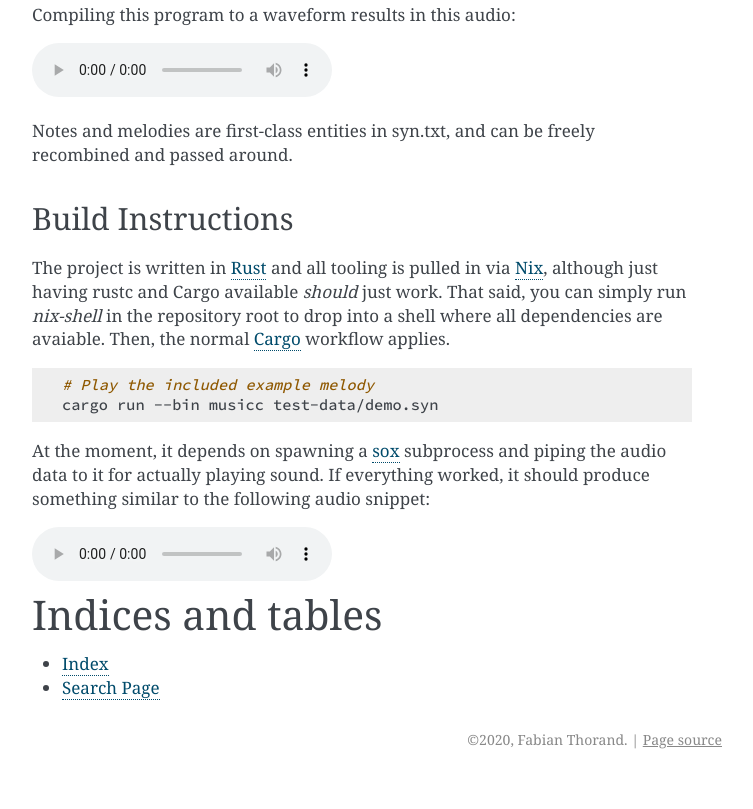
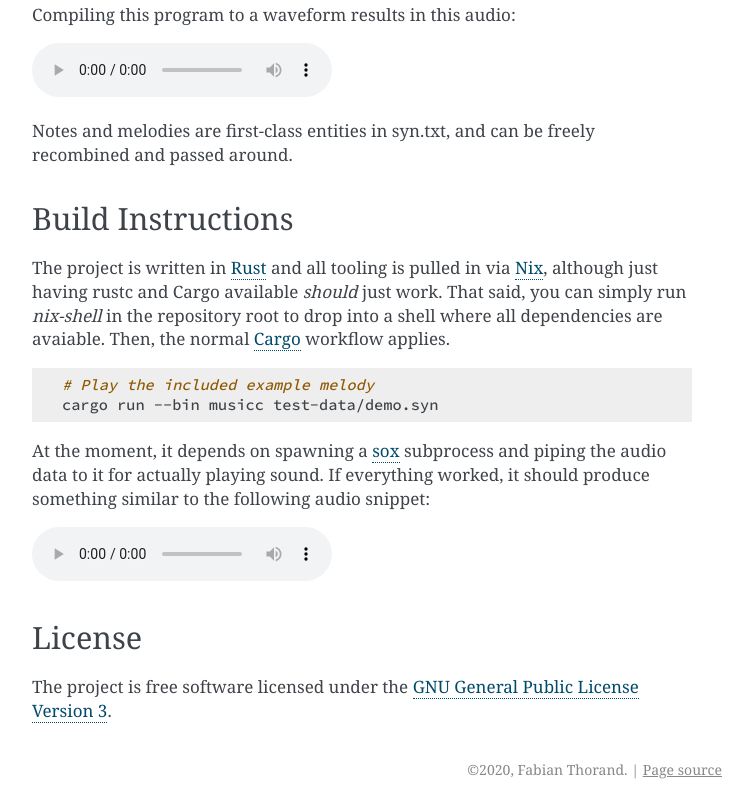
Before and after one commit to fatho/syn-txt, a plain HTML site: page index.html in a window 1280 px wide. Shown: the part 927-1736 px from the top of the page, without its empty margins (388-1141 px from the left). Before the commit the page ends 1706 px from the top, so only its background shows below. Drawn offline with Linux system fonts and the light colour scheme.

Commit message:
Add license note

```diff
--- a/index.html
+++ b/index.html
@@ -96,13 +96,10 @@ If everything worked, it should produce something similar to the following audio
       <source src="_static/demo.ogg" type="audio/ogg">
       Your browser does not support the <code>audio</code> element.
 </audio></div>
+<div class="section" id="license">
+<h2>License<a class="headerlink" href="#license" title="Permalink to this headline">¶</a></h2>
+<p>The project is free software licensed under the <a class="reference external" href="https://www.gnu.org/licenses/gpl-3.0.en.html">GNU General Public License Version 3</a>.</p>
 </div>
-<div class="section" id="indices-and-tables">
-<h1>Indices and tables<a class="headerlink" href="#indices-and-tables" title="Permalink to this headline">¶</a></h1>
-<ul class="simple">
-<li><p><a class="reference internal" href="genindex.html"><span class="std std-ref">Index</span></a></p></li>
-<li><p><a class="reference internal" href="search.html"><span class="std std-ref">Search Page</span></a></p></li>
-</ul>
 </div>
 
 
--- a/searchindex.js
+++ b/searchindex.js
@@ -1 +1 @@
-Search.setIndex({docnames:["index"],envversion:{"sphinx.domains.c":1,"sphinx.domains.changeset":1,"sphinx.domains.citation":1,"sphinx.domains.cpp":1,"sphinx.domains.javascript":1,"sphinx.domains.math":2,"sphinx.domains.python":1,"sphinx.domains.rst":1,"sphinx.domains.std":1,sphinx:56},filenames:["index.rst"],objects:{},objnames:{},objtypes:{},terms:{"class":0,That:0,The:0,Then:0,actual:0,all:0,alreadi:0,although:0,appli:0,around:0,audio:0,avaiabl:0,avail:0,begin:0,bin:0,bpm:0,browser:0,built:0,can:0,cargo:0,chord:0,code:0,compil:0,contain:0,data:0,declar:0,defin:0,demo:0,depend:0,doe:0,drop:0,element:0,entiti:0,everyth:0,few:0,first:0,follow:0,freeli:0,futur:0,gener:0,give:0,goal:0,have:0,howev:0,includ:0,index:0,interpret:0,just:0,languag:0,length:0,like:0,melodi:0,moment:0,much:0,musicc:0,nix:0,normal:0,note:0,outlin:0,page:0,pass:0,piano:0,pipe:0,pitch:0,plai:0,plan:0,produc:0,program:0,progress:0,project:0,prototyp:0,pull:0,recombin:0,repositori:0,result:0,roadmap:0,roll:0,root:0,rough:0,run:0,rust:0,rustc:0,said:0,scheme:0,search:0,shell:0,should:0,similar:0,simpl:0,simpli:0,small:0,snippet:0,someth:0,song:0,sound:0,sox:0,spawn:0,stack:0,subprocess:0,subset:0,support:0,syn:0,test:0,thi:0,tool:0,turn:0,txt:0,used:0,veloc:0,veri:0,via:0,waveform:0,what:0,where:0,work:0,workflow:0,workstat:0,written:0,you:0,your:0},titles:["A text-based synthesizer"],titleterms:{base:0,build:0,exampl:0,indic:0,instruct:0,synthes:0,tabl:0,text:0}})
+Search.setIndex({docnames:["index"],envversion:{"sphinx.domains.c":1,"sphinx.domains.changeset":1,"sphinx.domains.citation":1,"sphinx.domains.cpp":1,"sphinx.domains.javascript":1,"sphinx.domains.math":2,"sphinx.domains.python":1,"sphinx.domains.rst":1,"sphinx.domains.std":1,sphinx:56},filenames:["index.rst"],objects:{},objnames:{},objtypes:{},terms:{"class":0,"public":0,That:0,The:0,Then:0,actual:0,all:0,alreadi:0,although:0,appli:0,around:0,audio:0,avaiabl:0,avail:0,begin:0,bin:0,bpm:0,browser:0,built:0,can:0,cargo:0,chord:0,code:0,compil:0,contain:0,data:0,declar:0,defin:0,demo:0,depend:0,doe:0,drop:0,element:0,entiti:0,everyth:0,few:0,first:0,follow:0,free:0,freeli:0,futur:0,gener:0,give:0,gnu:0,goal:0,have:0,howev:0,includ:0,interpret:0,just:0,languag:0,length:0,like:0,melodi:0,moment:0,much:0,musicc:0,nix:0,normal:0,note:0,outlin:0,pass:0,piano:0,pipe:0,pitch:0,plai:0,plan:0,produc:0,program:0,progress:0,project:0,prototyp:0,pull:0,recombin:0,repositori:0,result:0,roadmap:0,roll:0,root:0,rough:0,run:0,rust:0,rustc:0,said:0,scheme:0,shell:0,should:0,similar:0,simpl:0,simpli:0,small:0,snippet:0,softwar:0,someth:0,song:0,sound:0,sox:0,spawn:0,stack:0,subprocess:0,subset:0,support:0,syn:0,test:0,thi:0,tool:0,turn:0,txt:0,under:0,used:0,veloc:0,veri:0,version:0,via:0,waveform:0,what:0,where:0,work:0,workflow:0,workstat:0,written:0,you:0,your:0},titles:["A text-based synthesizer"],titleterms:{base:0,build:0,exampl:0,instruct:0,licens:0,synthes:0,text:0}})
```
Also changed, not shown: _sources/index.rst.txt.
